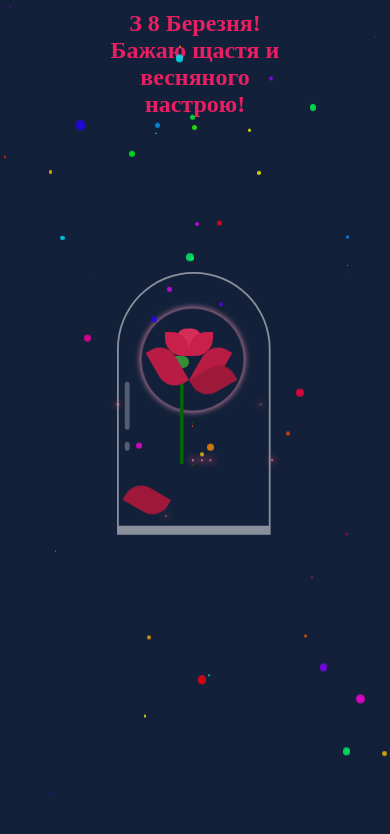
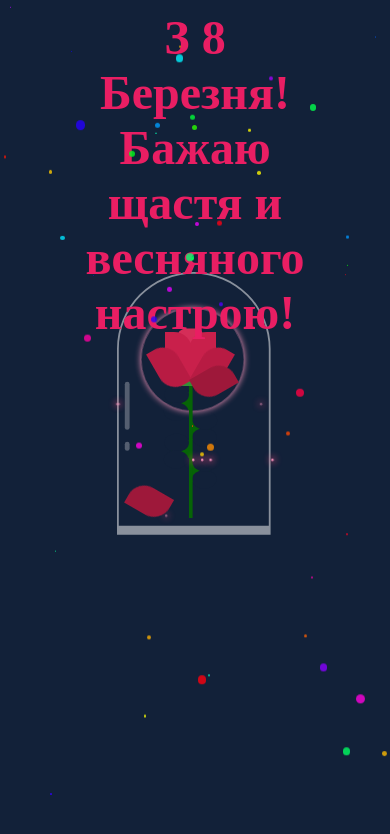
Before and after one commit to KiRito380/First-site, a plain HTML site: page For-Mom.html in a window 390 px wide. Drawn offline with Linux system fonts and the light colour scheme.

Commit message:
Update style1.css

```diff
--- a/css/style1.css
+++ b/css/style1.css
@@ -593,86 +593,3 @@ body {
 .bear.show {
     right: 1060px;
 }
-@media screen and (max-width: 768px) {
-  .container {
-      transform: scale(0.8);
-  }
-
-  .container .rose-petals > div {
-      width: 50px;
-      height: 50px;
-  }
-
-  .container .rose-leaves > div:nth-child(1) {
-      height: 180px;
-      left: 30px;
-  }
-
-  .container .rose-leaves > div:nth-last-child(1) {
-      width: 45px;
-      height: 25px;
-      top: 50px;
-      left: 10px;
-  }
-
-  .container .thorns > div {
-      width: 20px;
-      height: 20px;
-  }
-
-  .container .sparkles > div {
-      width: 3px;
-      height: 3px;
-  }
-
-  .popup {
-      font-size: 36px;
-  }
-
-  .bear {
-      width: 300px;
-      right: -400px;
-  }
-
-  .bear.show {
-      right: 50%;
-      transform: translateX(50%);
-  }
-}
-
-@media screen and (max-width: 480px) {
-  .container {
-      transform: scale(0.6);
-  }
-
-  .container .rose-petals > div {
-      width: 40px;
-      height: 40px;
-  }
-
-  .container .rose-leaves > div:nth-child(1) {
-      height: 140px;
-      left: 25px;
-  }
-
-  .container .rose-leaves > div:nth-last-child(1) {
-      width: 35px;
-      height: 20px;
-      top: 40px;
-      left: 5px;
-  }
-
-  .popup {
-      font-size: 24px;
-  }
-
-  .bear {
-      width: 250px;
-      right: -350px;
-  }
-
-  .bear.show {
-      right: 50%;
-      transform: translateX(50%);
-  }
-}
```
